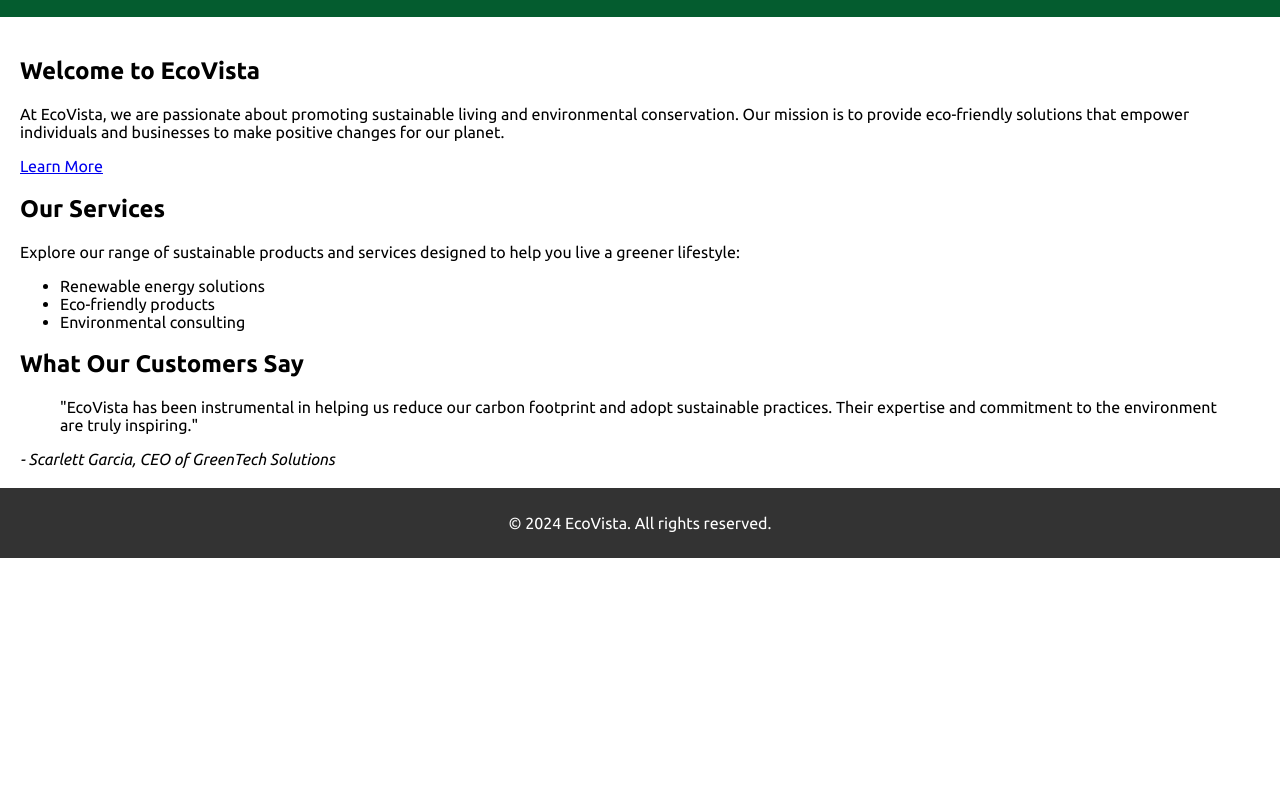
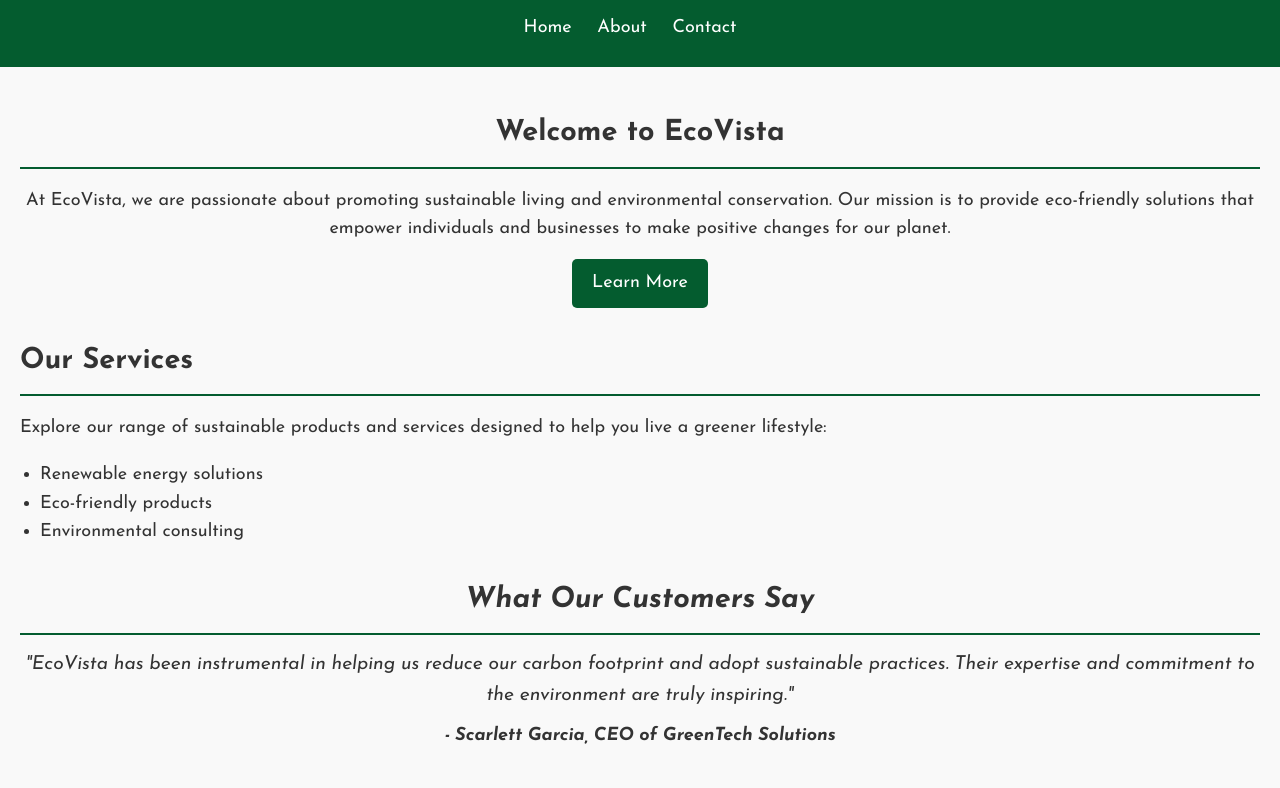
Before and after one commit to wingedmoose/ecovista-website, a plain HTML site: page index.html in a window 1280 px wide. Shown: the part 121-909 px from the top of the page. Before the commit the page ends 800 px from the top, so only its background shows below. Drawn offline with Linux system fonts and the light colour scheme; a web font is replaced by a local one.

Commit message:
Update index.html

```diff
--- a/index.html
+++ b/index.html
@@ -6,9 +6,113 @@
     <meta name="viewport" content="width=device-width, initial-scale=1.0">
     <title>EcoVista - Home</title>
     <link rel="stylesheet" href="styles.css">
-<link rel="preconnect" href="https://fonts.googleapis.com">
-<link rel="preconnect" href="https://fonts.gstatic.com" crossorigin>
-<link href="https://fonts.googleapis.com/css2?family=Architects+Daughter&family=Itim&family=Lora:ital,wght@0,400..700;1,400..700&family=Macondo&family=Outfit:wght@100..900&family=Shantell+Sans:ital,wght@0,300..800;1,300..800&family=Ubuntu:ital,wght@0,300;0,400;0,500;0,700;1,300;1,400;1,500;1,700&display=swap" rel="stylesheet">
+    <link href="https://fonts.googleapis.com/css2?family=Josefin+Sans:ital,wght@0,100..700;1,100..700&family=Lato:ital,wght@0,100;0,300;0,400;0,700;0,900;1,100;1,300;1,400;1,700;1,900&display=swap" rel="stylesheet">
+    <style>
+        /* Custom CSS */
+        body {
+            font-family: 'Josefin Sans', sans-serif;
+            font-size: 18px;
+            line-height: 1.6;
+            color: #333;
+            background-color: #f9f9f9;
+            margin: 0;
+            padding: 0;
+        }
+
+        header {
+            background-color: #045c2f;
+            color: #fff;
+            padding: 24px;
+            text-align: center;
+        }
+
+        nav ul {
+            list-style-type: none;
+            padding: 0;
+            margin: 0;
+        }
+
+        nav ul li {
+            display: inline;
+            margin-right: 20px;
+        }
+
+        nav ul li a {
+            color: #fff;
+            text-decoration: none;
+        }
+
+        main {
+            padding: 20px;
+        }
+
+        section {
+            margin-bottom: 30px;
+        }
+
+        h1 {
+            font-size: 2.5rem;
+            margin-bottom: 20px;
+            color: #fff;
+        }
+
+        h2 {
+            font-size: 1.8rem;
+            margin-bottom: 15px;
+            border-bottom: 2px solid #045c2f;
+            padding-bottom: 10px;
+        }
+
+        p {
+            margin-bottom: 15px;
+        }
+
+        ul {
+            margin-bottom: 15px;
+            padding-left: 20px;
+        }
+
+        footer {
+            background-color: #045c2f;
+            color: #fff;
+            padding: 10px;
+            text-align: center;
+        }
+
+        .hero {
+            text-align: center;
+        }
+
+        .cta-button {
+            display: inline-block;
+            background-color: #045c2f;
+            color: #fff;
+            padding: 10px 20px;
+            text-decoration: none;
+            border-radius: 5px;
+            transition: background-color 0.3s;
+        }
+
+        .cta-button:hover {
+            background-color: #004d26;
+        }
+
+        .testimonial {
+            text-align: center;
+            font-style: italic;
+        }
+
+        blockquote {
+            margin: 0;
+            font-size: 1.2rem;
+        }
+
+        cite {
+            font-weight: bold;
+            display: block;
+            margin-top: 10px;
+        }
+    </style>
 </head>
 
 <body>
@@ -18,13 +122,14 @@
             <ul>
                 <li><a href="index.html">Home</a></li>
                 <li><a href="about.html">About</a></li>
+                <li><a href="contact.html">Contact</a></li>
             </ul>
         </nav>
     </header>
     <main>
         <section class="hero">
             <h2>Welcome to EcoVista</h2>
-      <p>At EcoVista, we are passionate about promoting sustainable living and environmental conservation. Our mission is to provide eco-friendly solutions that empower individuals and businesses to make positive changes for our planet. </p>
+            <p>At EcoVista, we are passionate about promoting sustainable living and environmental conservation. Our mission is to provide eco-friendly solutions that empower individuals and businesses to make positive changes for our planet.</p>
             <a href="#" class="cta-button">Learn More</a>
         </section>
         <section class="services">
```
Lines whose indentation alone changed are shown as unchanged.
